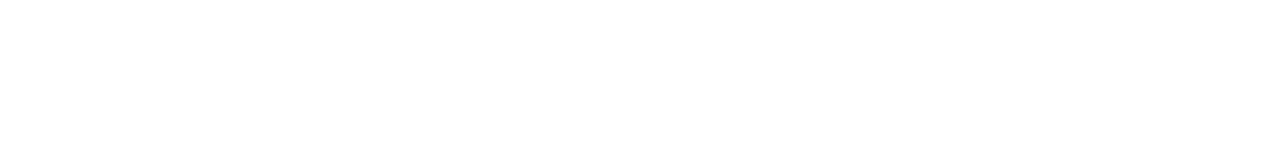
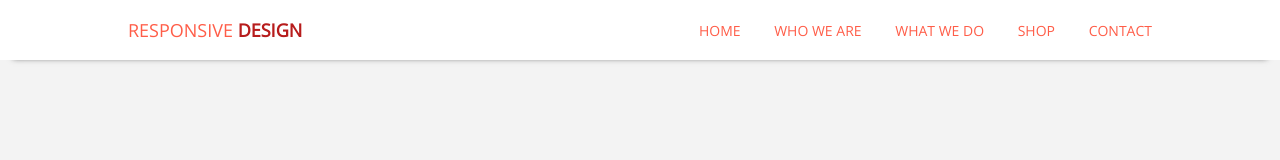
Before and after one commit to trilionit/responsive_navigation_with_hamburger_menu, a plain HTML site: page index.html in a window 1280 px wide. Drawn offline with nearby package versions, Linux system fonts and the light colour scheme.

Commit message:
Set Up styling and basic page layout

```diff
--- a/index.html
+++ b/index.html
@@ -2,14 +2,24 @@
 <html lang="en">
 <head>
 	<title>SIMPLE RESPONSIVE NAVIGATION WITH HAMBURGER MENU</title>
+	<link href='http://fonts.googleapis.com/css?family=Open+Sans:400,300' rel='stylesheet' type='text/css' />
+	<link rel="stylesheet" type="text/css" href="styles/main.css" />
 </head>
 <body>
-	<div class="full-container">
+	<div class="container">
 		<nav>
 			<div class="logo">
-
+				<span>Responsive</span> Design
 			</div>
-			<div class="nav"></div>
+			<div class="nav">
+				<ul>
+					<li>Home</li>
+					<li>Who We Are</li>
+					<li>What We Do</li>
+					<li>Shop</li>
+					<li>Contact</li>
+				</ul>
+			</div>
 		</nav>
 	</div>
 
--- a/styles/main.css
+++ b/styles/main.css
@@ -0,0 +1,75 @@
+/*
+  Date: November 2017
+  Description: Horizontal Navigation with Hamburger Menu
+  Version: 1.0
+  Design By: Prince
+  Author URL: http://designbyprince.com
+*/
+
+/* ===========================
+   === General Body Styles ===
+   =========================== */
+html { height: 100%; }
+*{
+    margin: 0;
+    padding: 0;
+    box-sizing: border-box;
+}
+body {
+    font-family: 'Open Sans', sans-serif;
+    font-size: 87.5%; /* Base font size: 14px */
+    -webkit-font-smoothing: antialiased;
+    -moz-osx-font-smoothing: grayscale;
+    background: #F3F3F3;
+    text-align: left;
+    color: #666;
+    line-height: 1.5em;
+}
+.container{
+  width: 100%;
+  position: absolute;
+  top: 0;
+  background:#FFF;
+  -webkit-box-shadow: 0px 11px 6px -13px rgba(0,0,0,0.73);
+  -moz-box-shadow: 0px 11px 6px -13px rgba(0,0,0,0.73);
+  box-shadow: 0px 11px 6px -13px rgba(0,0,0,0.73);
+}
+nav{
+  width: 80%;
+  height: 60px;
+  margin: 0 auto;
+  padding: 20px 0;
+}
+.logo{
+  float: left;
+  width: 30%;
+  font-size: 18px;
+  color:#B71C1C;
+  font-weight: bold;
+
+  text-transform: uppercase;
+}
+.logo span{
+  font-weight: 100;
+  color:#FF5D48;
+
+}
+.nav{
+  float: left;
+  text-align: right;
+  width: 70%;
+  color:#FF5D48;
+}
+.nav ul{
+  margin: 0;
+  padding: 0;
+}
+.nav li{
+  list-style: none;
+  display: inline-block;
+  padding: 0 15px;
+  text-transform: uppercase;
+}
+.nav li:last-child{
+  padding-right:0;
+}
```
